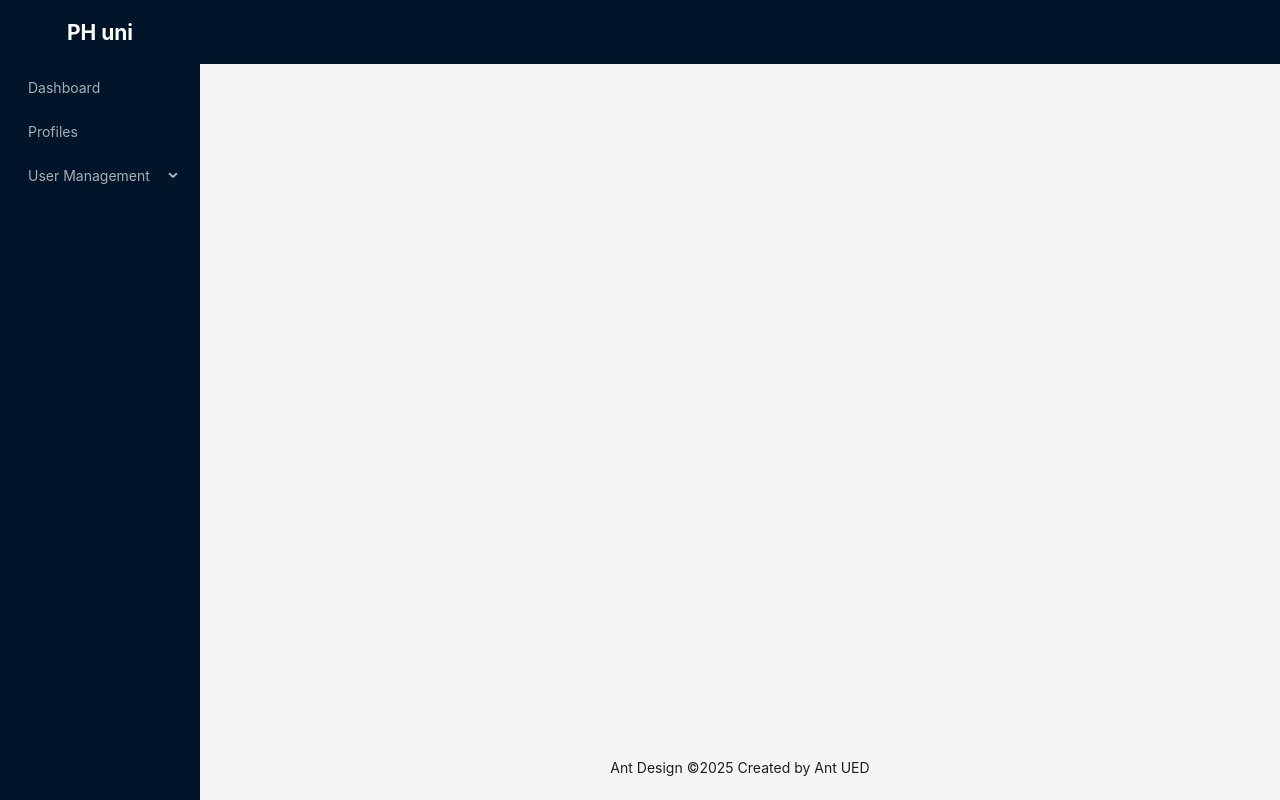
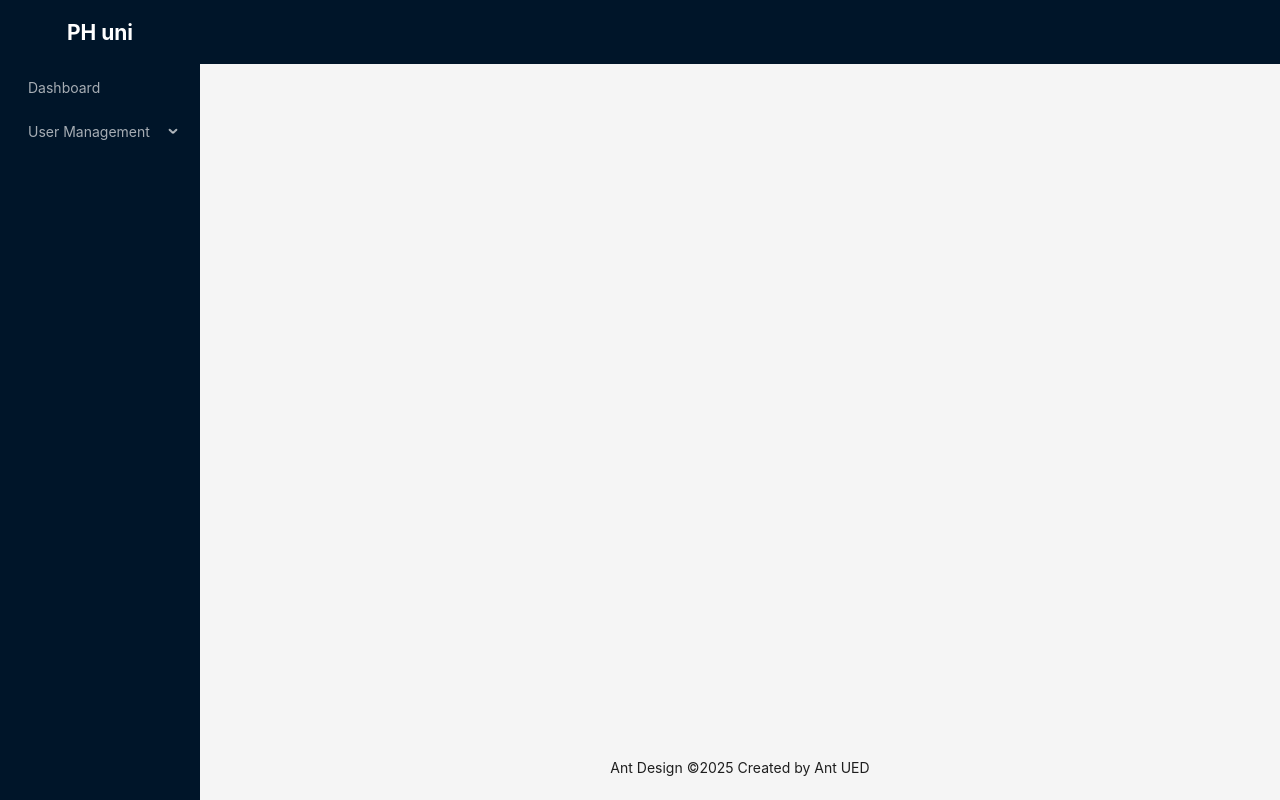
Before and after one commit to isha-web1/PH--university-client, a React (Vite) app: page / in a window 1280 px wide. Built offline with nearby package versions, Linux system fonts and the light colour scheme.

Commit message:
refactor sidebar & redux setup done

```diff
--- a/package.json
+++ b/package.json
@@ -10,10 +10,12 @@
     "preview": "vite preview"
   },
   "dependencies": {
+    "@reduxjs/toolkit": "^2.5.1",
     "antd": "^5.24.0",
     "react": "^18.3.1",
     "react-dom": "^18.3.1",
     "react-hook-form": "^7.54.2",
+    "react-redux": "^9.2.0",
     "react-router-dom": "^7.1.5"
   },
   "devDependencies": {
--- a/src/components/layOut/MainLayout.tsx
+++ b/src/components/layOut/MainLayout.tsx
@@ -2,36 +2,37 @@ import { Layout, Menu, MenuProps } from "antd";
 import { UploadOutlined, UserOutlined, VideoCameraOutlined } from '@ant-design/icons';
 import { Children, createElement } from "react";
 import { NavLink, Outlet } from "react-router-dom";
+import { adminSidebarItems } from "../../routes/admin.routes";
 const { Header, Content, Footer, Sider } = Layout;
 
-const items : MenuProps['items'] = [
-    {
-        key : 'Dashboard',
-        label : <NavLink to='/admin/dashboard'>Dashboard</NavLink>,
-    },
-    {
-        key : '2',
-        label : 'Profiles',
-    },
-    {
-        key : 'User Management',
-        label : 'User Management',
-        children : [
-            {
-                key : 'create-Admin',
-                label :  <NavLink to='/admin/create-admin'>Create-admin</NavLink>,
-            },
-            {
-                key : 'create-faculty',
-                label :  <NavLink to='/admin/create-faculty'>create-faculty</NavLink>,
-            },
-            {
-                key : 'create-student',
-                label :  <NavLink to='/admin/create-student'>create-student</NavLink>,
-            },
-        ]
-    }
-];
+// const items : MenuProps['items'] = [
+//     {
+//         key : 'Dashboard',
+//         label : <NavLink to='/admin/dashboard'>Dashboard</NavLink>,
+//     },
+//     {
+//         key : '2',
+//         label : 'Profiles',
+//     },
+//     {
+//         key : 'User Management',
+//         label : 'User Management',
+//         children : [
+//             {
+//                 key : 'create-Admin',
+//                 label :  <NavLink to='/admin/create-admin'>Create-admin</NavLink>,
+//             },
+//             {
+//                 key : 'create-faculty',
+//                 label :  <NavLink to='/admin/create-faculty'>create-faculty</NavLink>,
+//             },
+//             {
+//                 key : 'create-student',
+//                 label :  <NavLink to='/admin/create-student'>create-student</NavLink>,
+//             },
+//         ]
+//     }
+// ];
 
 const MainLayout = () => {
     return (
@@ -49,7 +50,7 @@ const MainLayout = () => {
           <div style={{color : 'white', textAlign : 'center', height : '4rem', display : 'flex', justifyContent : 'center', alignItems : 'center'}} >
             <h1>PH uni</h1>
           </div>
-          <Menu theme="dark" mode="inline" defaultSelectedKeys={['4']} items={items} />
+          <Menu theme="dark" mode="inline" defaultSelectedKeys={['4']} items={adminSidebarItems} />
         </Sider>
         <Layout>
           <Header style={{ padding: 0, }} />
--- a/src/main.tsx
+++ b/src/main.tsx
@@ -4,9 +4,13 @@ import './index.css'
 
 import { RouterProvider } from 'react-router-dom'
 import router from './routes/Routes.tsx'
+import { Provider } from 'react-redux'
+import { store } from './redux/store.ts'
 
 createRoot(document.getElementById('root')!).render(
   <StrictMode>
+   <Provider store={store}>
    <RouterProvider router={router}/>
+   </Provider>
   </StrictMode>,
 )
--- /dev/null
+++ b/src/redux/hooks.ts
@@ -0,0 +1,6 @@
+import { useDispatch, useSelector } from 'react-redux'
+import type { RootState, AppDispatch } from './store'
+
+// Use throughout your app instead of plain `useDispatch` and `useSelector`
+export const useAppDispatch = useDispatch.withTypes<AppDispatch>()
+export const useAppSelector = useSelector.withTypes<RootState>()
--- /dev/null
+++ b/src/redux/store.ts
@@ -0,0 +1,10 @@
+import { configureStore } from "@reduxjs/toolkit";
+
+export const store = configureStore({
+    reducer : {}
+})
+
+// Infer the `RootState` and `AppDispatch` types from the store itself
+export type RootState = ReturnType<typeof store.getState>
+// Inferred type: {posts: PostsState, comments: CommentsState, users: UsersState}
+export type AppDispatch = typeof store.dispatch
```
Also changed, not shown: 1 other file (tests, documents, lock files or other folders).
